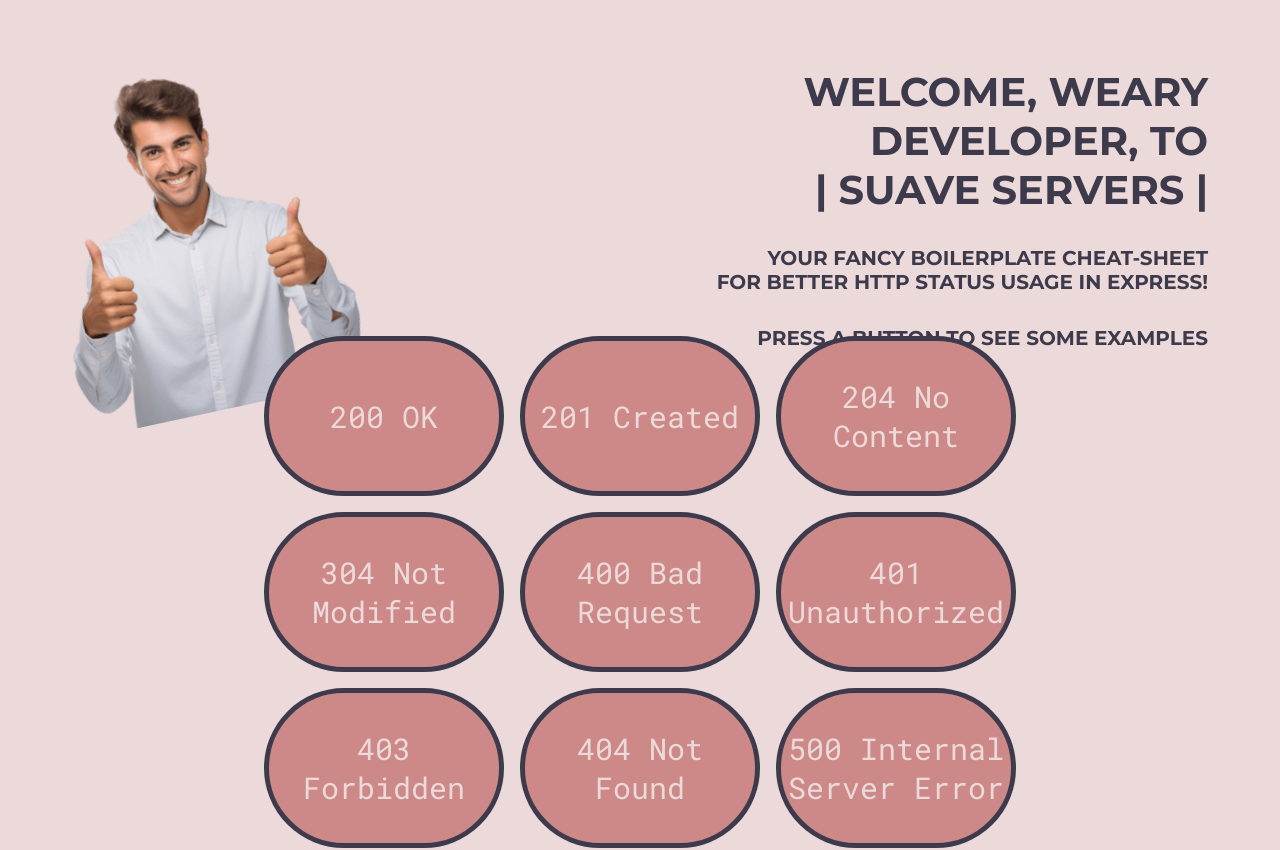
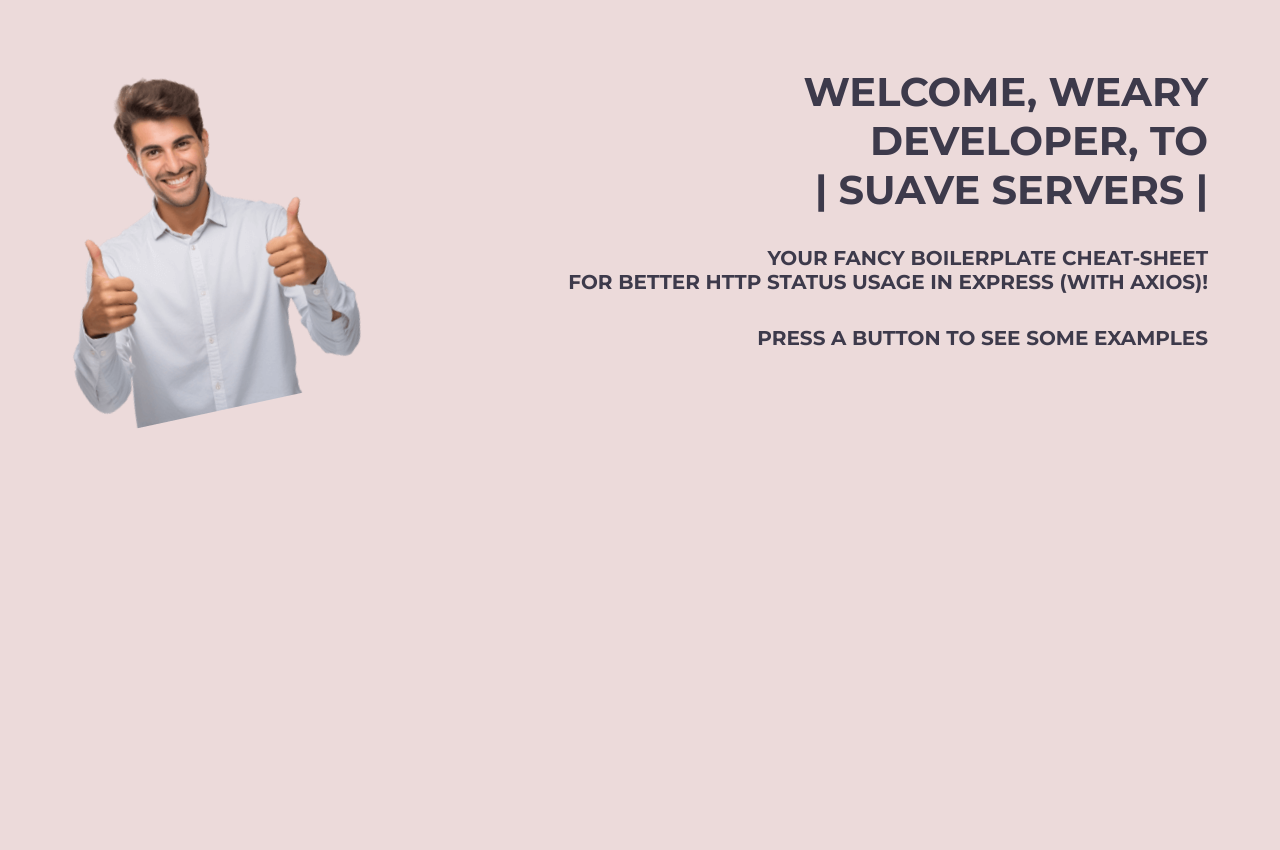
Before and after one commit to EricTheHoff/suave_servers, a React (Vite) app: page / in a window 1280 px wide. Shown: the top 850 px of the page. After the commit the page ends 800 px from the top, so only its background shows below. Built offline with nearby package versions, Linux system fonts and the light colour scheme.

Commit message:
Moved Header contents into its own component.

```diff
--- a/src/App.css
+++ b/src/App.css
@@ -5,7 +5,7 @@
 }
 
 /* Positioning relatively since .home__buttons needs to be positioned absolutely. */
-.home {
+.app {
   position: relative;
 }
 
--- a/src/App.jsx
+++ b/src/App.jsx
@@ -3,6 +3,7 @@
 import { Prism as SyntaxHighlighter } from 'react-syntax-highlighter';
 import { solarizedlight } from 'react-syntax-highlighter/dist/esm/styles/prism';
 import toast, { Toaster } from 'react-hot-toast';
+import Header from './components/header/Header.jsx';
 import './App.css';
 // Need to find cleaner way to import assets here.
 import man from './assets/man.png'
@@ -55,106 +56,118 @@
 
   return (
     <>
-      {/* Container for home page. This is an SPA, so it's really the only page. */}
-      <div className='home'>
+      <div className='app'>
+        <Header darkMode={darkMode}/>
+      </div>
+    </>
 
-        {/* Container for header section, which includes the welcome message and man image. */}
-        <div className='home__header'>
-          {/* Container for the image in the header section. */}
-          <div className={darkMode ? 'home__header--image image-dark' : 'home__header--image'}>
-            {/* Rendering both images and setting the second's opacity to 0 by default; doing this so image change happens smoothly via CSS transition. */}
-            <img className={darkMode ? 'fade-out' : 'fade-in'} src={man} alt='Man'/>
-            <img className={darkMode ? 'fade-in' : 'fade-out'} src={coolMan} alt='Cool Man'/>
-          </div>
-          {/* Container for the title/welcome message in the header section. */}
-          <div className={darkMode ? 'home__header--titles titles-dark' : 'home__header--titles'}>
-            <h1>Welcome, weary developer, to<br/>| Suave Servers |</h1>
-            <h2>Your fancy boilerplate cheat-sheet<br/>for better HTTP status usage in Express!</h2>
-            <h2>Press a button to see some examples</h2>
-          </div>
-        </div>
 
-        {/* Container for the button grid and button icons at the bottom. Might turn buttons into a component. */}
-        {/* Idea; compile button names into an array, then loop through the array, creating the appropriate divs and buttons. */}
-        {/* On indices 3 and 6, create a new div with 3 buttons each. */}
-        <div className={darkMode ? 'home__buttons buttons-dark' : 'home__buttons'}>
-          {/* Top 3 buttons. */}
-          <div className='home__buttons--top-row'>
-            <button onClick={() => setShowModal(true)}>200 OK</button>
-            <button>201 Created</button>
-            <button>204 No Content</button>
-          </div>
-          {/* Middle 3 buttons. */}
-          <div className='home__buttons--middle-row'>
-            <button>304 Not Modified</button>
-            <button>400 Bad Request</button>
-            <button>401 Unauthorized</button>
-          </div>
-          {/* Bottom 3 buttons. */}
-          <div className='home__buttons--bottom-row'>
-            <button>403 Forbidden</button>
-            <button>404 Not Found</button>
-            <button>500 Internal<br/>Server Error</button>
-          </div>
-          {/* Container for the button icons for Github, LinkedIn, Portfolio, and Dark/Light Mode. */}
-          <div className='home__buttons--icons'>
-            <a href='https://www.github.com/EricTheHoff/suave_servers' target='blank'><img src={github} alt='Github'/></a>
-            <a href='https://www.linkedin.com/in/erichoffman98/' target='blank'><img src={linkedin} alt='LinkedIn'/></a>
-            <a href='https://www.ericthehoff.com' target='blank'><img src={ericthehoff} alt='https://www.ericthehoff.com'/></a>
-            <img onClick={() => {darkMode ? setDarkMode(false) : setDarkMode(true)}} src={darkMode ? light : dark} alt={darkMode ? 'Light Mode' : 'Dark Mode'}/>
-          </div>
-        </div>
 
-        {/* Rendering this section conditionally based on if showModal is true or false. */}
-        {showModal ?
-          <div className='test-container'>
-            <div className='test slide-bottom'>
 
-              <div className='modal__header'>
-                <div className='modal__header--titles'>
-                  <div className='modal__header--titles-bar'></div>
-                  <div className='modal__header--titles-text'>
-                    <h1>200 OK</h1>
-                    <h2>Successful Response</h2>
-                  </div>
-                </div>
-                <div className='modal__header--exit'>
-                  <img onClick={() => setShowModal(false)} src={exit} alt='Exit'/>
-                </div>
-              </div>
 
-              <div className='modal__header--content'>
-                <div className='modal__header--content_code'>
-                  <div className='modal__header--content_code-copy' title='Copy to Clipboard'>
-                    <img ref={imgRef} onClick={copyClick} src={copy} alt='Copy to Clipboard'/>
-                  </div>
-                  <div>
 
-                    <SyntaxHighlighter language='javascript' style={solarizedlight} showLineNumbers customStyle={codeStyle}>
-                      {codeString}
-                    </SyntaxHighlighter>
 
-                  </div>
-                </div>
-                <div className='modal__header--content_text'>
-                  <p>The 200 OK response indicates that the request succeeded.
-                    The exact meaning of a 200 OK can vary, depending on the
-                    HTTP method used to prompt it.
-                  </p>
-                  <p>To learn more about this status code,
-                    visit MDN's web docs <a href='https://developer.mozilla.org/en-US/docs/Web/HTTP/Status/200' target='blank'>here!</a>
-                  </p>
-                </div>
-              </div>
-            </div>
-          </div>
-          :
-          <></>
-        }
+    // <>
+    //   {/* Container for home page. This is an SPA, so it's really the only page. */}
+    //   <div className='home'>
 
-      </div>
-      <Toaster />
-    </>
+    //     {/* Container for header section, which includes the welcome message and man image. */}
+    //     <div className='home__header'>
+    //       {/* Container for the image in the header section. */}
+    //       <div className={darkMode ? 'home__header--image image-dark' : 'home__header--image'}>
+    //         {/* Rendering both images and setting the second's opacity to 0 by default; doing this so image change happens smoothly via CSS transition. */}
+    //         <img className={darkMode ? 'fade-out' : 'fade-in'} src={man} alt='Man'/>
+    //         <img className={darkMode ? 'fade-in' : 'fade-out'} src={coolMan} alt='Cool Man'/>
+    //       </div>
+    //       {/* Container for the title/welcome message in the header section. */}
+    //       <div className={darkMode ? 'home__header--titles titles-dark' : 'home__header--titles'}>
+    //         <h1>Welcome, weary developer, to<br/>| Suave Servers |</h1>
+    //         <h2>Your fancy boilerplate cheat-sheet<br/>for better HTTP status usage in Express!</h2>
+    //         <h2>Press a button to see some examples</h2>
+    //       </div>
+    //     </div>
+
+    //     {/* Container for the button grid and button icons at the bottom. Might turn buttons into a component. */}
+    //     {/* Idea; compile button names into an array, then loop through the array, creating the appropriate divs and buttons. */}
+    //     {/* On indices 3 and 6, create a new div with 3 buttons each. */}
+    //     <div className={darkMode ? 'home__buttons buttons-dark' : 'home__buttons'}>
+    //       {/* Top 3 buttons. */}
+    //       <div className='home__buttons--top-row'>
+    //         <button onClick={() => setShowModal(true)}>200 OK</button>
+    //         <button>201 Created</button>
+    //         <button>204 No Content</button>
+    //       </div>
+    //       {/* Middle 3 buttons. */}
+    //       <div className='home__buttons--middle-row'>
+    //         <button>304 Not Modified</button>
+    //         <button>400 Bad Request</button>
+    //         <button>401 Unauthorized</button>
+    //       </div>
+    //       {/* Bottom 3 buttons. */}
+    //       <div className='home__buttons--bottom-row'>
+    //         <button>403 Forbidden</button>
+    //         <button>404 Not Found</button>
+    //         <button>500 Internal<br/>Server Error</button>
+    //       </div>
+    //       {/* Container for the button icons for Github, LinkedIn, Portfolio, and Dark/Light Mode. */}
+    //       <div className='home__buttons--icons'>
+    //         <a href='https://www.github.com/EricTheHoff/suave_servers' target='blank'><img src={github} alt='Github'/></a>
+    //         <a href='https://www.linkedin.com/in/erichoffman98/' target='blank'><img src={linkedin} alt='LinkedIn'/></a>
+    //         <a href='https://www.ericthehoff.com' target='blank'><img src={ericthehoff} alt='https://www.ericthehoff.com'/></a>
+    //         <img onClick={() => {darkMode ? setDarkMode(false) : setDarkMode(true)}} src={darkMode ? light : dark} alt={darkMode ? 'Light Mode' : 'Dark Mode'}/>
+    //       </div>
+    //     </div>
+
+    //     {/* Rendering this section conditionally based on if showModal is true or false. */}
+    //     {showModal ?
+    //       <div className='test-container'>
+    //         <div className='test slide-bottom'>
+
+    //           <div className='modal__header'>
+    //             <div className='modal__header--titles'>
+    //               <div className='modal__header--titles-bar'></div>
+    //               <div className='modal__header--titles-text'>
+    //                 <h1>200 OK</h1>
+    //                 <h2>Successful Response</h2>
+    //               </div>
+    //             </div>
+    //             <div className='modal__header--exit'>
+    //               <img onClick={() => setShowModal(false)} src={exit} alt='Exit'/>
+    //             </div>
+    //           </div>
+
+    //           <div className='modal__header--content'>
+    //             <div className='modal__header--content_code'>
+    //               <div className='modal__header--content_code-copy' title='Copy to Clipboard'>
+    //                 <img ref={imgRef} onClick={copyClick} src={copy} alt='Copy to Clipboard'/>
+    //               </div>
+    //               <div>
+
+    //                 <SyntaxHighlighter language='javascript' style={solarizedlight} showLineNumbers customStyle={codeStyle}>
+    //                   {codeString}
+    //                 </SyntaxHighlighter>
+
+    //               </div>
+    //             </div>
+    //             <div className='modal__header--content_text'>
+    //               <p>The 200 OK response indicates that the request succeeded.
+    //                 The exact meaning of a 200 OK can vary, depending on the
+    //                 HTTP method used to prompt it.
+    //               </p>
+    //               <p>To learn more about this status code,
+    //                 visit MDN's web docs <a href='https://developer.mozilla.org/en-US/docs/Web/HTTP/Status/200' target='blank'>here!</a>
+    //               </p>
+    //             </div>
+    //           </div>
+    //         </div>
+    //       </div>
+    //       :
+    //       <></>
+    //     }
+
+    //   </div>
+    //   <Toaster />
+    // </>
   )
 }
 
--- a/src/components/header/Header.jsx
+++ b/src/components/header/Header.jsx
@@ -1,9 +1,29 @@
 import React from 'react';
 import './header.css';
+import man from '../../assets/man.png';
+import coolMan from '../../assets/coolMan.png';
 
-const Header = () => {
+const Header = ({ darkMode }) => {
   return (
-    <div>Header</div>
+    <div className='header'>
+      <div className={ darkMode ? 'header__image image-dark' : 'header__image' }>
+        <img
+          className={ darkMode ? 'fade-out' : 'fade-in' }
+          src={ man }
+          alt='A Mediocre Developer'
+        />
+        <img
+          className={ darkMode ? 'fade-in' : 'fade-out' }
+          src={ coolMan }
+          alt='A Really Cool Developer'
+        />
+      </div>
+      <div className={ darkMode ? 'header__title title-dark' : 'header__title' }>
+        <h1>Welcome, weary developer, to<br/>| Suave Servers |</h1>
+        <h2>Your fancy boilerplate cheat-sheet<br/>for better HTTP status usage in Express {'(with Axios)'}!</h2>
+        <h2>Press a button to see some examples</h2>
+      </div>
+    </div>
   );
 };
 
--- a/src/components/header/header.css
+++ b/src/components/header/header.css
@@ -0,0 +1,57 @@
+.header {
+  display: flex;
+  justify-content: center;
+  /* Using a large gap instead of space-between since content still needs to be centered. */
+  gap: 30rem;
+  padding: 0 2rem 0 2rem;
+}
+
+.header__image {
+  position: relative;
+}
+
+/* Using absolute positioning to keep image aligned with buttons on the left-side. */
+.header__image img {
+  position: absolute;
+  left: -6rem;
+  transition: opacity .2s ease-in-out;
+}
+
+/* Full opacity for .header__image img. Used during transition for light/dark mode.*/
+.fade-in {
+  opacity: 1;
+}
+
+/* Hiding .header__image img. Used during transition for light/dark mode.*/
+.fade-out {
+  opacity: 0;
+}
+
+/* Default styling for the title. */
+.header__title {
+  color: var(--color-headers);
+  font-family: var(--font-headers);
+  text-align: right;
+  text-transform: uppercase;
+}
+
+/* Dark mode color for the title. */
+.title-dark {
+  color: #C7EFCF;
+}
+
+/* Main title font size. */
+.header__title h1 {
+  font-size: 40px;
+}
+
+/* Subtitle font size and margins. */
+.header__title h2 {
+  font-size: 20px;
+  margin: 2rem 0 2rem 0;
+}
+
+/* Transition effect to smoothly change the title color for dark/light mode. */
+.header__title h1, h2 {
+  transition: color .2s ease-in-out;
+}
```
